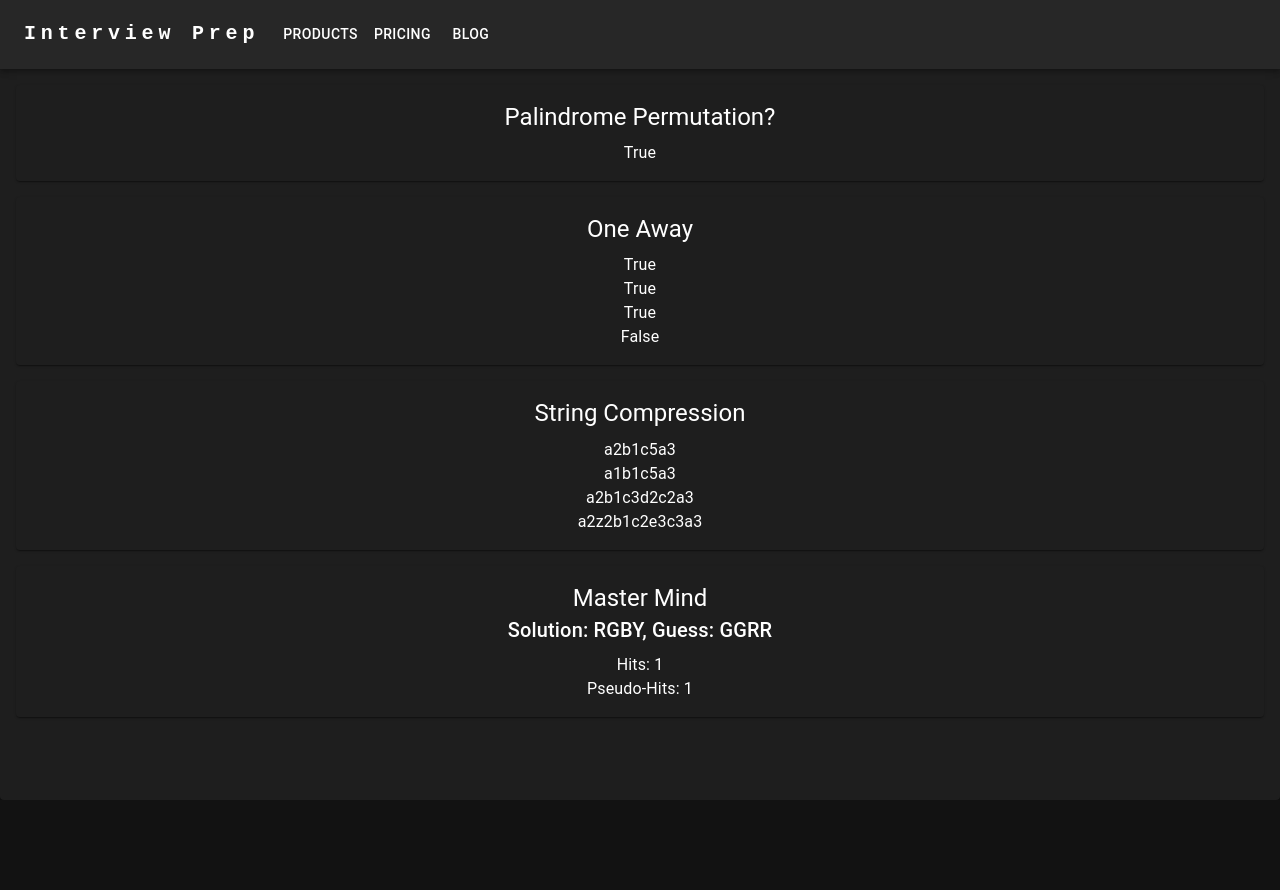
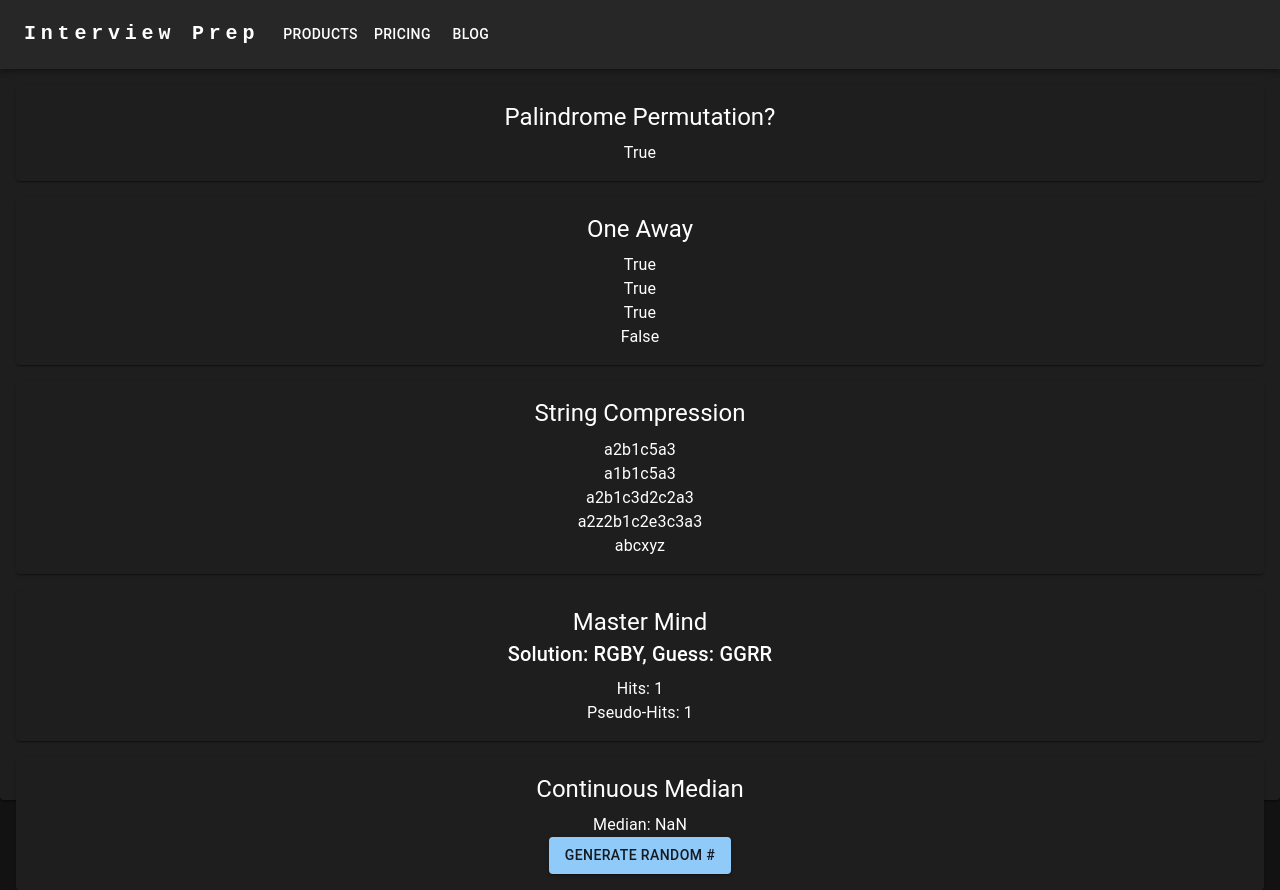
Before and after one commit to wesman93/interview-prep, a React (Create React App) app: page / in a window 1280 px wide. Before the commit the page ends 800 px from the top, so only its background shows below. Built offline with nearby package versions, Linux system fonts and the light colour scheme.

Commit message:
small tweaks

```diff
--- a/src/App.tsx
+++ b/src/App.tsx
@@ -8,6 +8,7 @@ import {ThemeProvider, createTheme} from '@mui/material/styles';
 import CssBaseline from '@mui/material/CssBaseline';
 import {Paper} from "@mui/material";
 import MasterMind from "./MasterMind";
+import ContinuousMedian from "./ContinuousMedian";
 
 const darkTheme = createTheme({
     palette: {
@@ -25,6 +26,7 @@ function App() {
                 <OneAway/>
                 <StringCompression/>
                 <MasterMind/>
+                <ContinuousMedian/>
             </Paper>
         </ThemeProvider>
     );
--- /dev/null
+++ b/src/ContinuousMedian.tsx
@@ -0,0 +1,49 @@
+import React, {useEffect, useState} from 'react';
+import {Button, Paper, Typography} from "@mui/material";
+
+const ContinuousMedian = () => {
+    const [state, setState] = useState<number[]>([]);
+    const [median, setMedian] = useState<number>();
+    const sortedInsert = (num: number) => {
+        if (state.length === 0) {
+            setState([num]);
+            return;
+        }
+
+        const originalSize = state.length;
+
+        for (let i = 0; i < state.length; i++){
+            if (num < state[i]) {
+                state.splice(i,0,num);
+                setState([...state])
+                break;
+            }
+        }
+
+        if(originalSize === state.length){
+            setState([...state, num]);
+        }
+    };
+
+    const updateMedian = () => {
+        const maxIndex = state.length-1;
+
+        if(state.length%2 === 0){
+            setMedian((state[Math.floor(maxIndex/2)] + state[Math.ceil(maxIndex/2)])/2 )
+        } else {
+            setMedian(state[Math.floor(maxIndex/2)])
+        }
+    }
+
+    useEffect(() => updateMedian(), [state]);
+
+    return <Paper sx={{m: '1rem', p: '1rem'}}>
+        <Typography variant="h5" gutterBottom>Continuous Median</Typography>
+        <Typography>{state.join(', ')}</Typography>
+        <Typography>Median: {median}</Typography>
+        <Button variant="contained" onClick={() => sortedInsert(Math.floor(Math.random() * 100))
+        }>Generate Random #</Button>
+    </Paper>;
+}
+
+export default ContinuousMedian;
--- a/src/StringCompression.tsx
+++ b/src/StringCompression.tsx
@@ -19,7 +19,7 @@ const StringCompression = () => {
         }
         result += char + count;
 
-        return result;
+        return s.length > result.length ? result: s;
     };
 
     return <Paper sx={{m: '1rem', p: '1rem'}}>
@@ -28,6 +28,7 @@ const StringCompression = () => {
         <Typography>{compressString('abcccccaaa')}</Typography>
         <Typography>{compressString('aabcccddccaaa')}</Typography>
         <Typography>{compressString('aazzbcceeecccaaa')}</Typography>
+        <Typography>{compressString('abcxyz')}</Typography>
     </Paper>;
 }
 
```
